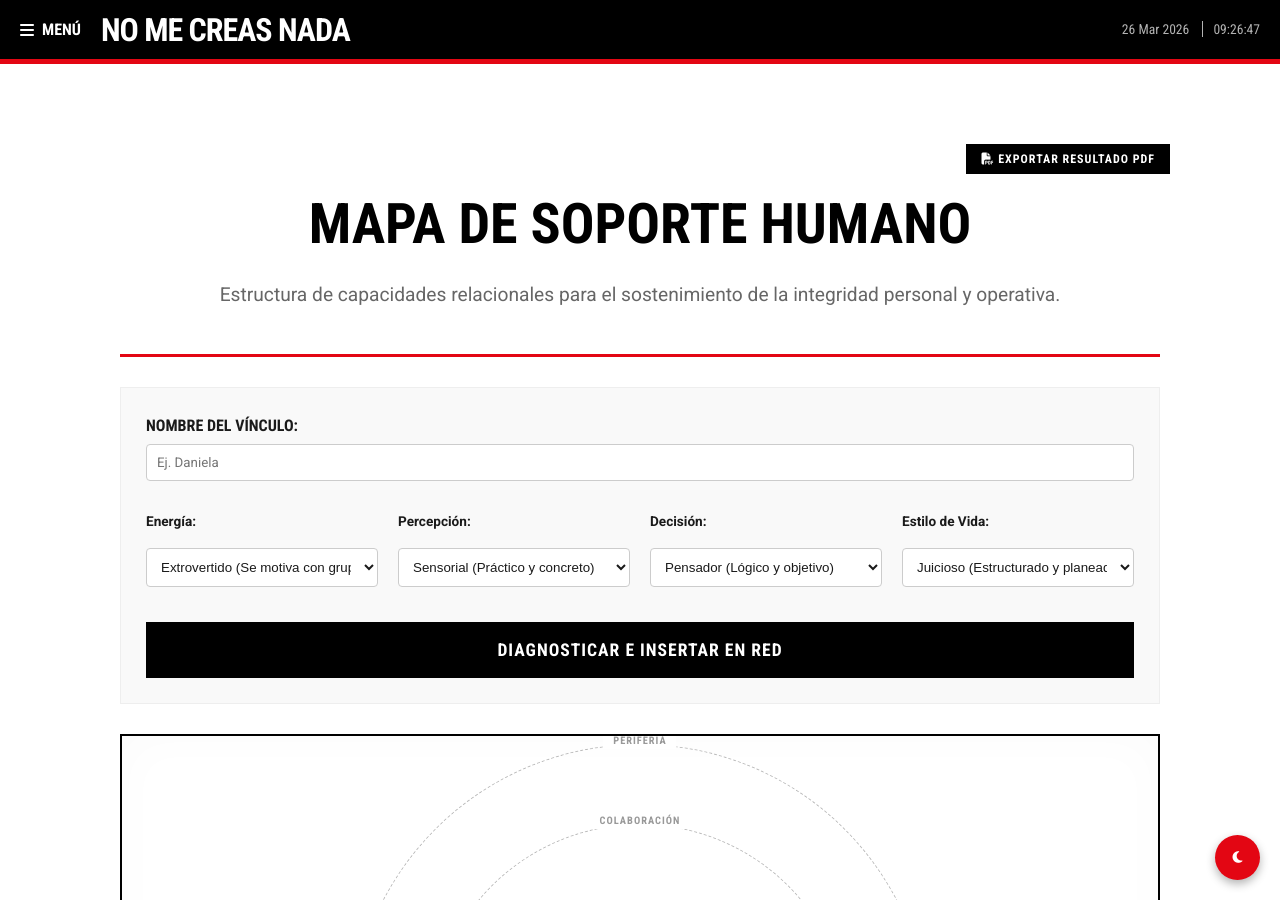
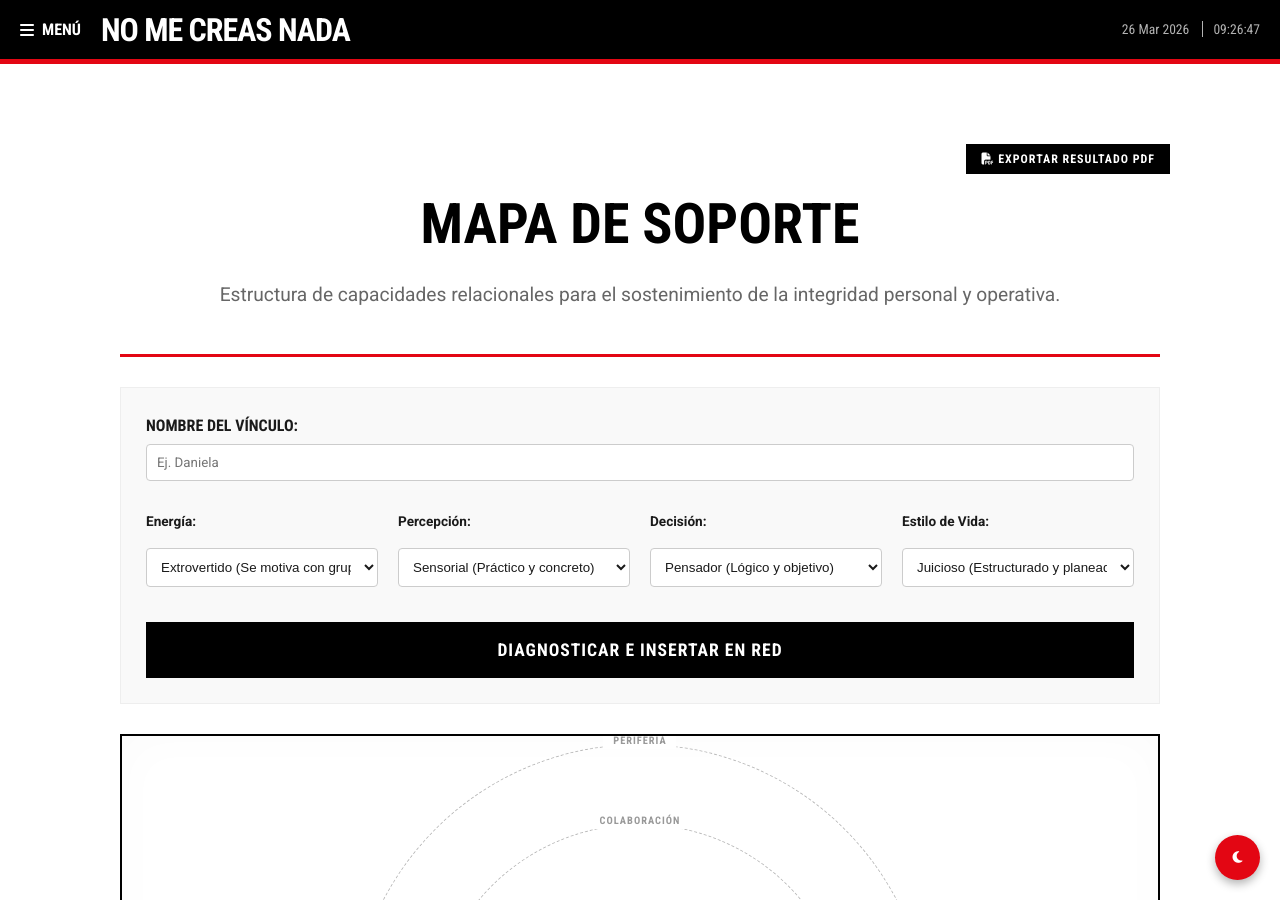
Before and after one commit to cafrhein/muro, a Jekyll site: the page built from mapa.html, in a window 1280 px wide and 900 px high. Built offline with Jekyll 4.4.1, drawn with Linux system fonts in a browser that asks for light colours.

Commit message:
Update mapa.html

```diff
--- a/mapa.html
+++ b/mapa.html
@@ -21,7 +21,7 @@ title: Mapa de Red MBTI | Protocolos de Auxilio
     <div id="capture-pdf-area" style="background: white; padding: 10px;">
 
         <header style="text-align: center; margin-bottom: 30px; border-bottom: 3px solid var(--rt-red); padding-bottom: 20px;">
-            <h1 style="font-family: var(--font-heading); text-transform: uppercase;">MAPA DE SOPORTE HUMANO</h1>
+            <h1 style="font-family: var(--font-heading); text-transform: uppercase;">MAPA DE SOPORTE</h1>
             <p style="font-family: var(--font-main); color: #666;">Estructura de capacidades relacionales para el sostenimiento de la integridad personal y operativa.</p>
         </header>
 
```
